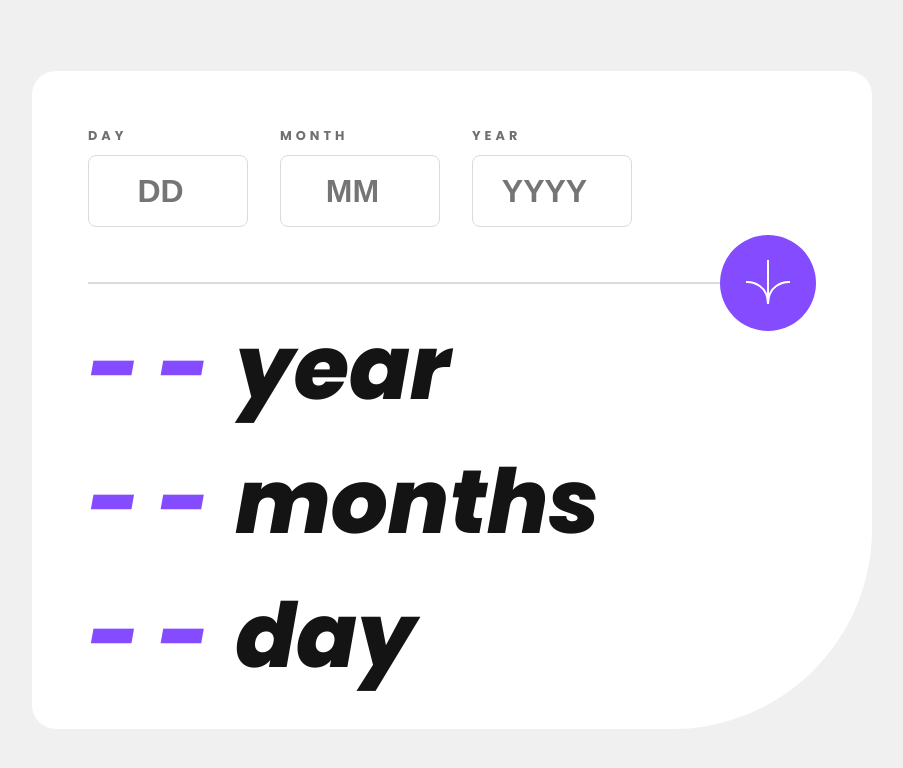
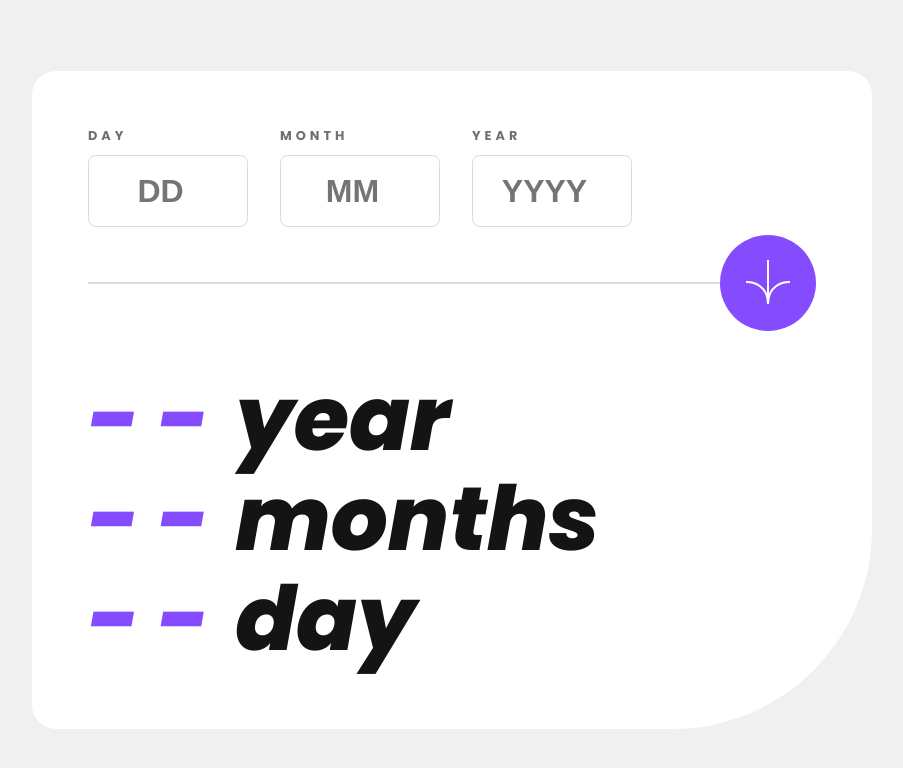
Before and after one commit to Alez05/age-calculator-app, a React (Vite) app: page / in a window 1280 px wide. Shown: the top 768 px of the page, without its empty margins (188-1091 px from the left). Built offline with nearby package versions, Linux system fonts and the light colour scheme.

Commit message:
update styles

```diff
--- a/src/index.css
+++ b/src/index.css
@@ -137,8 +137,9 @@ input:focus {
 
 .result-age h1 {
   margin: 0px;
+  height: 100px;
   font-size: 2.8rem;
-  font-weight: 800;
+  font-weight: 900;
   font-style: italic;
 
 }
```
